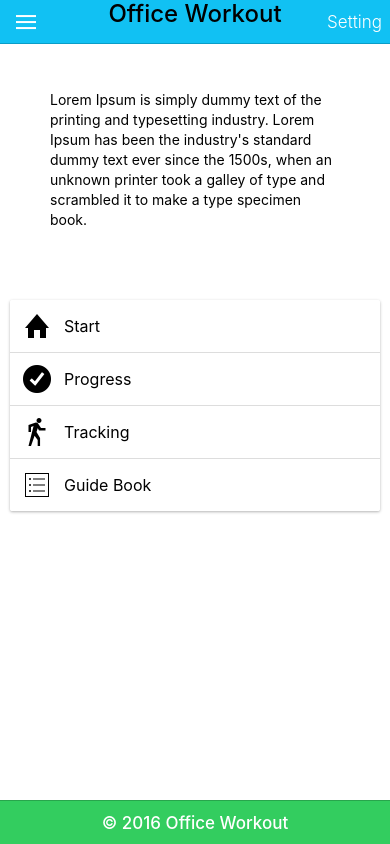
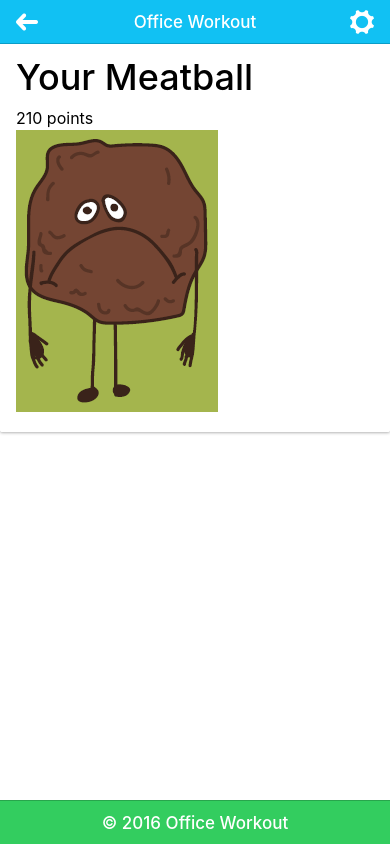
Before and after one commit to aljundik/officeWokroutClock, a website: page www/Progress.html in a window 390 px wide. Drawn offline with Linux system fonts and the light colour scheme; some packages are replaced by stand-ins of ours; files that its build step writes are made by us from their sources; files whose address does not match are found by name.

Commit message:
Update Progress.html

```diff
--- a/www/Progress.html
+++ b/www/Progress.html
@@ -3,7 +3,7 @@
   <head>
     <meta charset="utf-8">
     <meta name="viewport" content="initial-scale=1, maximum-scale=1, user-scalable=no, width=device-width">
-    <title>Progress - Office Worout</title>
+    <title>Progress - Office Workout</title>
 
     <link rel="manifest" href="manifest.json">
 
@@ -44,37 +44,23 @@
       Templates are in the /templates folder (but you could also
       have templates inline in this html file if you'd like).
     -->
-    <div class="bar bar-header bar-calm">
-      <button class="button button-icon icon ion-navicon"></button>
-      <div class="h1 title bar-balanced"><h3>Office Workout</h3>
+<div class="bar bar-header bar-calm">
+      <button class="button button-icon icon icon ion-arrow-left-c"></button>
+      <div class="h1 title bar-balanced">Office Workout</div>
+      <button class="button button-icon icon ion-gear-a"></button>
 
-      </div>
-      <button class="button button-clear">Setting</button>
+</div>
 
-    </div>
-    <br><br>
-    <p style="padding: 50px">Lorem Ipsum is simply dummy text of the printing and typesetting industry. Lorem Ipsum has been the industry's standard dummy text ever since the 1500s, when an unknown printer took a galley of type and scrambled it to make a type specimen book.</p>
-<div class="list card">
-
-  <a href="Start.html" class="item item-icon-left" >
-    <i class="icon ion-home"></i>
-    Start
-  </a>
-
-  <a href="Progress.html" class="item item-icon-left">
-    <i class="icon ion-checkmark-circled"></i>
-    Progress
-  </a>
-
-  <a href="tracing" class="item item-icon-left">
-    <i class="icon ion-android-walk"></i>
-    Tracking
-  </a>
-  <a href="Guide-book.html" class="item item-icon-left">
-    <i class="icon ion-ios-list-outline"></i>
-    Guide Book
-  </a>
-</div>
+<ion-content class="padding has-header">
+  <div class="card card-progress">
+   <div class="item item-transp item-text-wrap mb">
+     <h1>Your Meatball</h1>
+<!-- here will be dynamic points -->
+     <h2>210 points</h2>
+     <img src="img/mb1.png">
+   </div>
+  </div>
+</ion-content>
 <div class="bar bar-footer bar-balanced">
   <div class="title">© 2016 Office Workout</div>
 </div>
```
